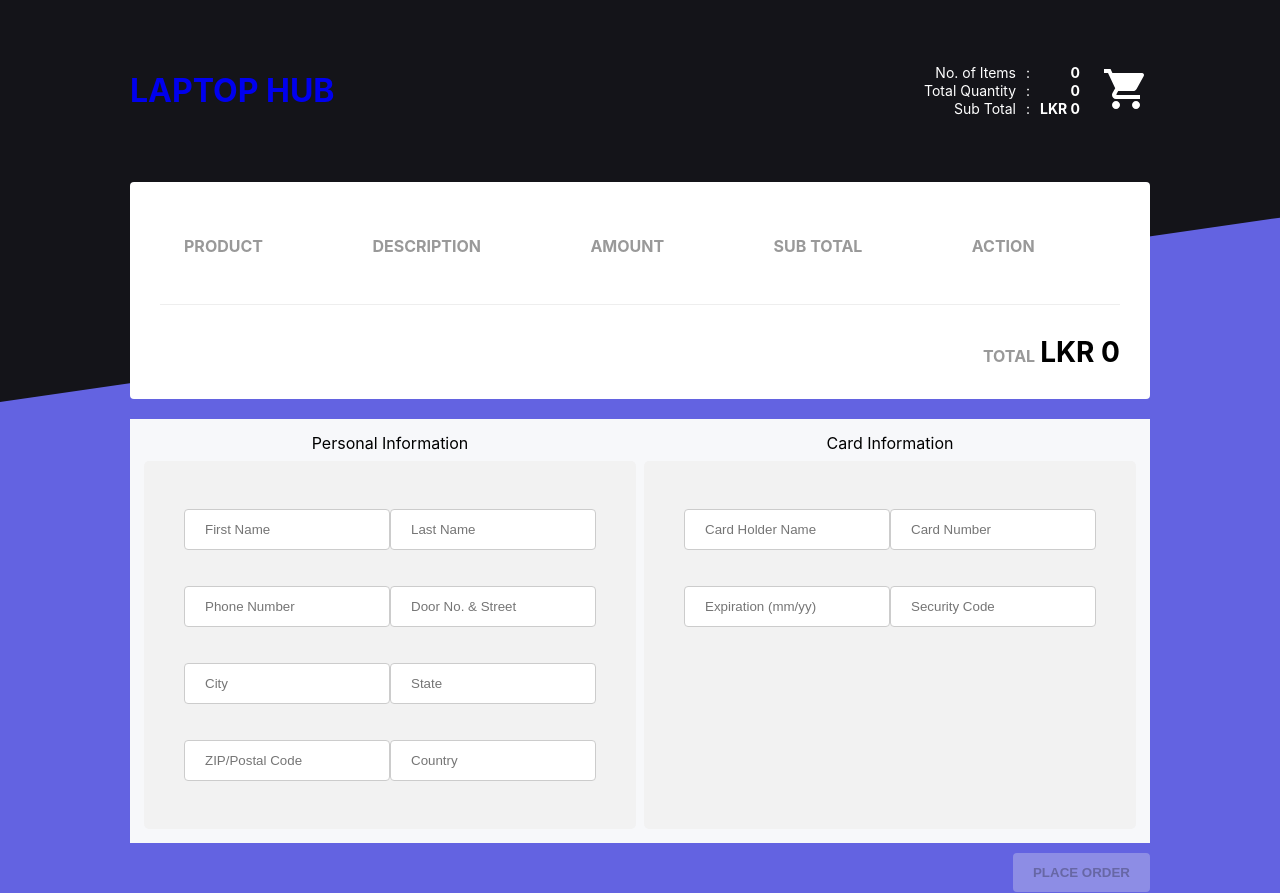
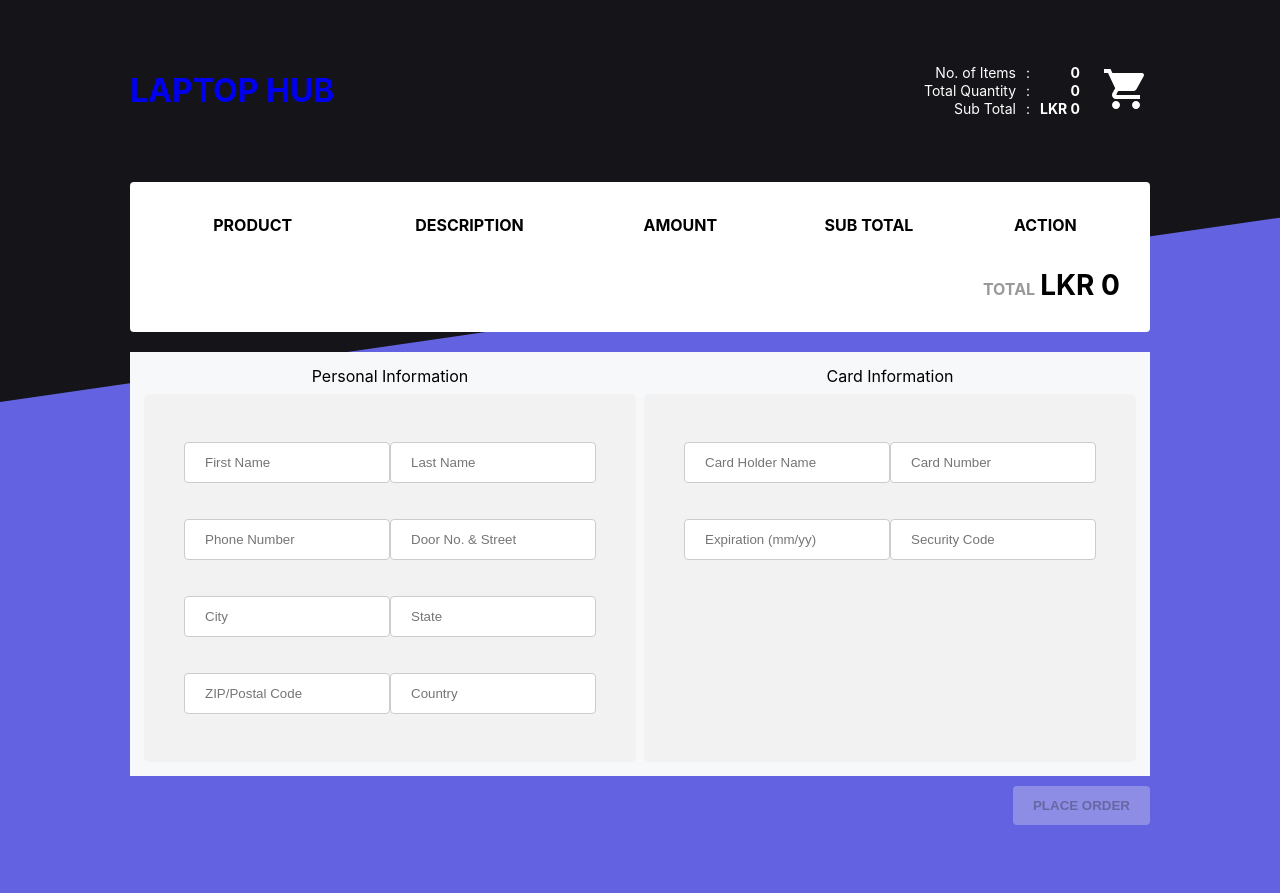
Before and after one commit to Kasun-Chinthaka-Piyarathna/Ecommerce, a React (Create React App) app: page /checkout in a window 1280 px wide. After the commit the page ends 826 px from the top, so only its background shows below. Built offline with nearby package versions, Linux system fonts and the light colour scheme.

Commit message:
fixed allignment issues

```diff
--- a/src/pages/Cart/index.js
+++ b/src/pages/Cart/index.js
@@ -1,8 +1,8 @@
 import React, {useContext, useState, useEffect} from 'react';
 import './style.css';
 import {MdDelete} from 'react-icons/md';
-import {CartDispatchContext, CartStateContext, removeFromCart,clearCart} from "../../contexts/cart";
-import {Link,useNavigate} from 'react-router-dom';
+import {CartDispatchContext, CartStateContext, removeFromCart, clearCart} from "../../contexts/cart";
+import {Link, useNavigate} from 'react-router-dom';
 import {getPrice} from "../../utils/general";
 
 export default function Cart() {
@@ -143,9 +143,9 @@ export default function Cart() {
             errors.securityCode = "";
         }
 
-        if(!validateFailed){
+        if (!validateFailed) {
             setDisable(false);
-        }else {
+        } else {
             setDisable(true);
         }
 
@@ -164,19 +164,29 @@ export default function Cart() {
     }
 
     function removeProduct(productId) {
-        return (window.confirm('Are you sure you wish to remove this item?'))? removeFromCart(dispatch, productId):false;
+        return (window.confirm('Are you sure you wish to remove this item?')) ? removeFromCart(dispatch, productId) : false;
     }
 
     const handleSubmit = (e) => {
         e.preventDefault();
         //clear cart
         clearCart(dispatch);
-        if(inputValues.cardNumber.includes("1234")){
+        if (inputValues.cardNumber.includes("1234")) {
             //simulate order failure
-            navigate('/order-status',{state:{name:inputValues.firstName+" "+inputValues.lastName,status:false}});
-        }else{
+            navigate('/order-status', {
+                state: {
+                    name: inputValues.firstName + " " + inputValues.lastName,
+                    status: false
+                }
+            });
+        } else {
             //simulate order success
-            navigate('/order-status',{state:{name:inputValues.firstName+" "+inputValues.lastName,status:true}});
+            navigate('/order-status', {
+                state: {
+                    name: inputValues.firstName + " " + inputValues.lastName,
+                    status: true
+                }
+            });
         }
 
     };
@@ -185,20 +195,18 @@ export default function Cart() {
     return (
         <div>
             <div className="CartContainer">
-                <div className="cartTable">
-                    <thead className="cartTableHead">
-                    <tr className="table-heads">
-                        <th className="cartTableHead">PRODUCT</th>
-                        <th className="cartTableHead">DESCRIPTION</th>
-                        <th className="cartTableHead">AMOUNT</th>
-                        <th className="cartTableHead">SUB TOTAL</th>
-                        <th className="cartTableHead">ACTION</th>
+                <div className="cartTableDiv">
+                    <table>
+                        <tr >
+                            <th >PRODUCT</th>
+                            <th >DESCRIPTION</th>
+                            <th >AMOUNT</th>
+                            <th >SUB TOTAL</th>
+                            <th >ACTION</th>
                         </tr>
-                    </thead>
-                    <tbody className="cartTableBody">
                         {cartItems.map(product => (
-                        <tr className="table-heads">
-                            <td className="cartTableBody">
+                            <tr >
+                                <td className="cartTableData">
                                     <img className="imagePreview"
                                          src={product.image}
                                          alt={product.laptop}
@@ -208,20 +216,20 @@ export default function Cart() {
                                     <strong className="cartTableTextStrong">{product.laptop}</strong>
                                     <span className="cartTableTextSpan">{getPrice(product.price)}</span>
                                 </td>
-                            <td >
+                                <td className="cartTableData">
                                     <strong className="cartTableTextStrong">{product.quantity}</strong>
                                 </td>
-                            <td >
+                                <td className="cartTableData">
                                     <strong className="cartTableTextStrong">{getPrice(getSubTotal(product))}</strong>
                                 </td>
-                            <td>
+                                <td className="cartTableData">
                                     <button type="button" onClick={() => removeProduct(product.id)}>
                                         <MdDelete size={20} color="#7159c1"/>
                                     </button>
                                 </td>
                             </tr>
                         ))}
-                    </tbody>
+                    </table>
                 </div>
 
                 <footer className="cartPageFooter">
@@ -338,7 +346,8 @@ export default function Cart() {
                                            required
                                            className="formInput"
                                            onChange={(e) => handleChange(e)}/>
-                                    {validation.cardholderName && <p className="errorMsg">{validation.cardholderName}</p>}
+                                    {validation.cardholderName &&
+                                        <p className="errorMsg">{validation.cardholderName}</p>}
                                 </div>
                                 <div>
                                     <input type="text"
--- a/src/pages/Cart/style.css
+++ b/src/pages/Cart/style.css
@@ -26,28 +26,14 @@
     background: #7159c1;
 }
 
-.cartTable {
+.cartTableDiv {
     width: 100%;
     display: grid;
     grid-template-columns: auto;
 }
 
-.cartTableHead {
-    width: 100%;
-    color: #999;
-    text-align: left;
-    padding: 12px;
-}
-
-.table-heads{
-    display: grid;
-    grid-template-columns: auto auto auto auto auto;
-}
-
-.cartTableBody {
-    text-align: left;
-    padding: 12px;
-    border-bottom: 1px solid #eee;
+.cartTableData {
+    text-align: center;
 }
 
 .cartTableTextStrong {
@@ -90,12 +76,12 @@
     margin-top: 20px;
 }
 
-.form-title{
+.form-title {
     margin: 4px;
     text-align: center;
 }
 
-.grid-item{
+.grid-item {
     border-radius: 5px;
     background-color: #f2f2f2;
     padding: 20px;
@@ -108,7 +94,7 @@
     margin: 20px;
 }
 
-.formInput{
+.formInput {
     width: 100%;
     padding: 12px 20px;
     margin: 8px 0;
@@ -117,13 +103,14 @@
     border-radius: 4px;
     box-sizing: border-box;
 }
-.errorMsg{
+
+.errorMsg {
     margin: 0;
     color: #7a0808;
     font-size: 12px;
 }
 
-.checkout-btn{
+.checkout-btn {
     border: 0;
     border-radius: 4px;
     padding: 12px 20px;
```
Also changed, not shown: src/storage/data.js (indentation only), 1 other file (tests, documents, lock files or other folders). Lines whose indentation alone changed are shown as unchanged.
